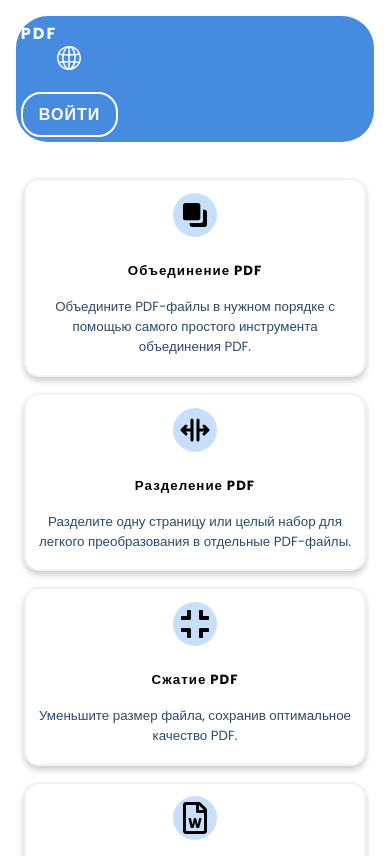
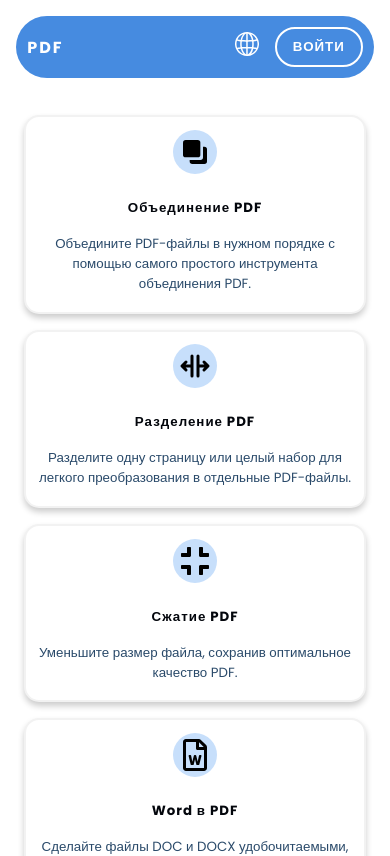
Before and after one commit to elizaveta-rybina/pdf-project, a React (Create React App) app: page / in a window 390 px wide. Shown: the top 856 px of the page. Built offline with nearby package versions, Linux system fonts and the light colour scheme; no server answers; what @ilovepdf/ilovepdf-js would draw is missing.

Commit message:
#style: added adaptability for header

```diff
--- a/src/entities/LoginButton/styles/LoginButton.module.scss
+++ b/src/entities/LoginButton/styles/LoginButton.module.scss
@@ -5,7 +5,6 @@
 	border-radius: 20px;
 	background-color: transparent;
 	padding: 0.5rem 1rem;
-	font-size: var(--font-size-smaller);
 	text-transform: uppercase;
 	font-weight: var(--font-weight-bold);
 	letter-spacing: 1px;
--- a/src/widgets/Header/styles/Header.module.scss
+++ b/src/widgets/Header/styles/Header.module.scss
@@ -3,41 +3,19 @@
 .header {
   margin: 1rem;
   display: flex;
-	padding: 1rem 3rem;
+  padding: 3rem 3rem;
   border-radius: 2rem;
   justify-content: space-between;
   align-items: center;
   background-color: var(--accent-secondary);
 
   .logo {
-		font-size: var(--font-size-large);
     font-weight: var(--font-weight-bold);
     text-decoration: none;
     color: var(--text-white);
     letter-spacing: 2px;
+		margin: auto 0;
     transition: color 0.3s ease;
-	}
-
-	.nav {
-		display: flex;
-		flex-flow: row nowrap;
-		gap: 3rem;
-
-		.navItem {
-			font-size: var(--font-size-smaller);
-			color: var(--text-white);
-			text-decoration: none;
-			letter-spacing: 1px;
-			text-transform: uppercase;
-			padding: 0 10px;
-			font-weight: var(--font-weight-bold);
-			transition: all 0.3s ease-in-out;
-
-			// &:hover {
-      //   color: var(--text-tertiary);
-			// 	transition: all 0.3s ease;
-      // }
-		}
   }
 
   .rightControls {
@@ -46,7 +24,6 @@
 
     .button {
       padding: var(--button-padding);
-			font-size: var(--button-font-size);
       border: none;
       border-radius: 4px;
       cursor: pointer;
@@ -75,20 +52,56 @@
   }
 }
 
-@media (max-width: 768px) {
+/* Мобильные устройства */
+@media (max-width: 599px) {
   .header {
-		flex-direction: column;
+    flex-direction: row;
     align-items: flex-start;
-		padding: var(--padding-small);
+    padding: var(--padding-medium);
+    margin: 1rem;
   }
 
-	.nav {
-		flex-direction: column;
+  .logo {
+    letter-spacing: 1px;
+  }
+
+  .rightControls {
+    flex-direction: row;
+    gap: 1rem;
+  }
+}
+
+/* Планшеты */
+@media (min-width: 600px) and (max-width: 1023px) {
+  .header {
+    flex-direction: row;
+    padding: var(--padding-large);
+    justify-content: space-between;
+  }
+
+  .rightControls {
     gap: 1rem;
   }
 
+  .logo {
+    font-size: var(--font-size-medium);
+  }
+}
+
+/* Десктопы */
+@media (min-width: 1024px) {
+  .header {
+    flex-direction: row;
+    padding: var(--padding-large);
+    justify-content: space-between;
+  }
+
+  .logo {
+    font-size: var(--font-size-large);
+    letter-spacing: 2px;
+  }
+
   .rightControls {
-		flex-direction: column;
     gap: 1rem;
   }
 }
--- a/src/widgets/Header/ui/Header.tsx
+++ b/src/widgets/Header/ui/Header.tsx
@@ -6,7 +6,6 @@ import styles from '../styles/Header.module.scss'
 
 interface HeaderProps {}
 
-//TODO: Вынести навигацию в отдельный компонент
 export const Header = ({}: HeaderProps) => {
 	const { t } = useTranslation();
 	return (
```
Lines whose indentation alone changed are shown as unchanged.
